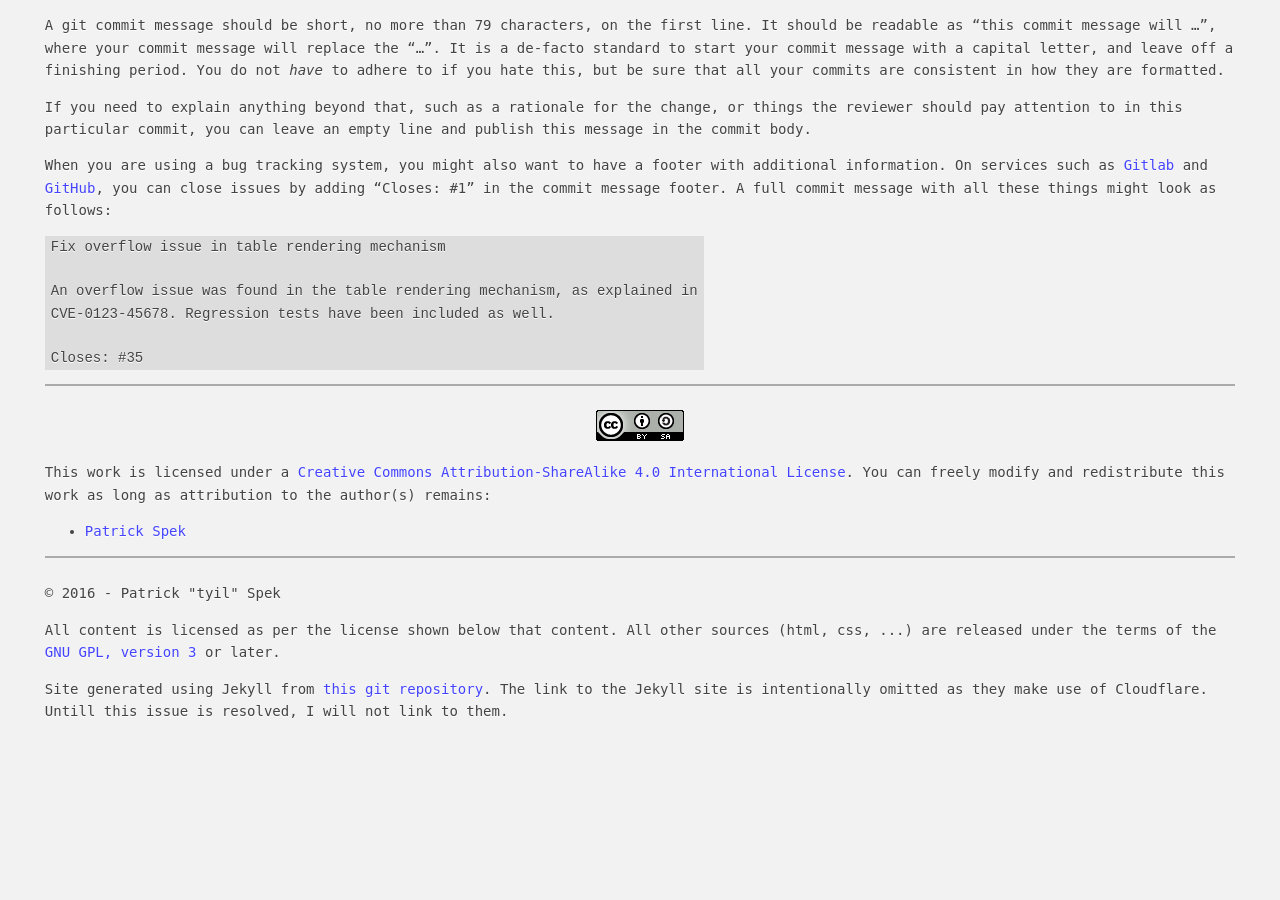
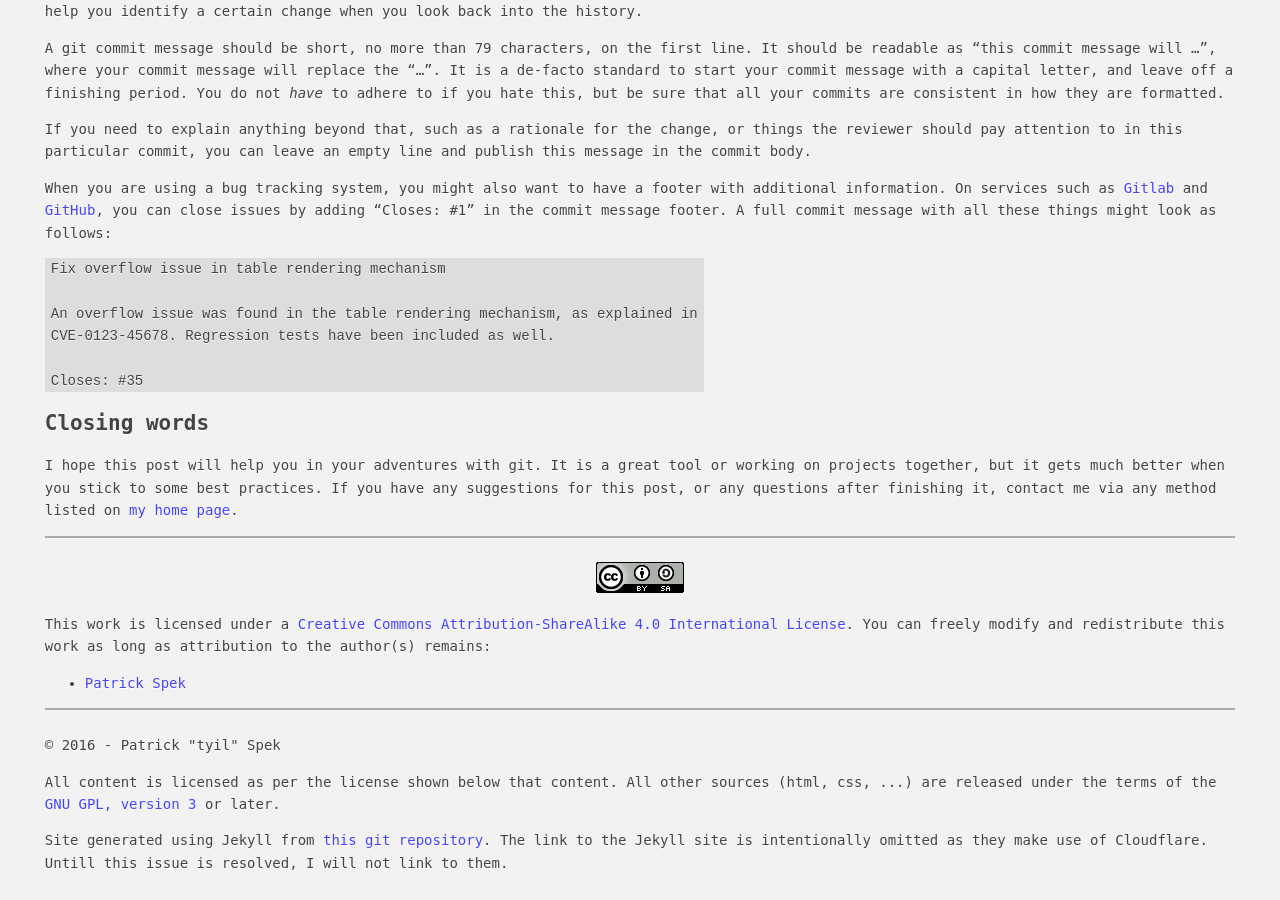
Before and after one commit to Tyil/website, a Jekyll site: the page built from _tutorials/how-to-git.md, in a window 1280 px wide and 900 px high, scrolled down 1724 px. Built offline with Jekyll 4.4.1, drawn with Linux system fonts in a browser that asks for light colours; Markdown is read by kramdown in place of the engine named in the settings; before the commit the page ends 2472 px from its top, so only the background shows below that.

Commit message:
Add a closing paragraph and update links

````diff
--- a/_tutorials/how-to-git.md
+++ b/_tutorials/how-to-git.md
@@ -121,7 +121,14 @@ CVE-0123-45678. Regression tests have been included as well.
 Closes: #35
 ```
 
-[github]: niggers
-[gitlab]: niggers
-[gogs]: niggers
+## Closing words
+I hope this post will help you in your adventures with git. It is a great tool
+or working on projects together, but it gets much better when you stick to some
+best practices. If you have any suggestions for this post, or any questions
+after finishing it, contact me via any method listed on [my home page][home].
+
+[github]: https://github.com
+[gitlab]: https://gitlab.com
+[gogs]: https://gogs.io
+[home]: https://tyil.work
 [so-git-branch]: https://softwareengineering.stackexchange.com/questions/335654/git-what-issues-arise-from-working-directly-on-master
````
